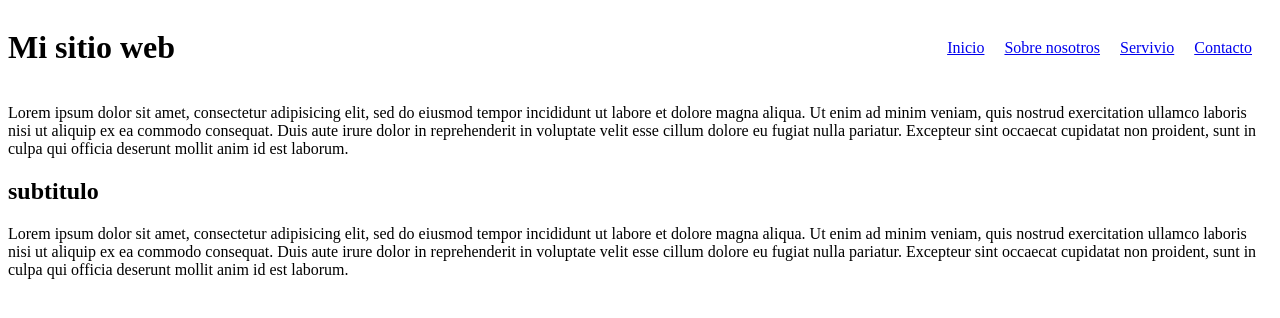
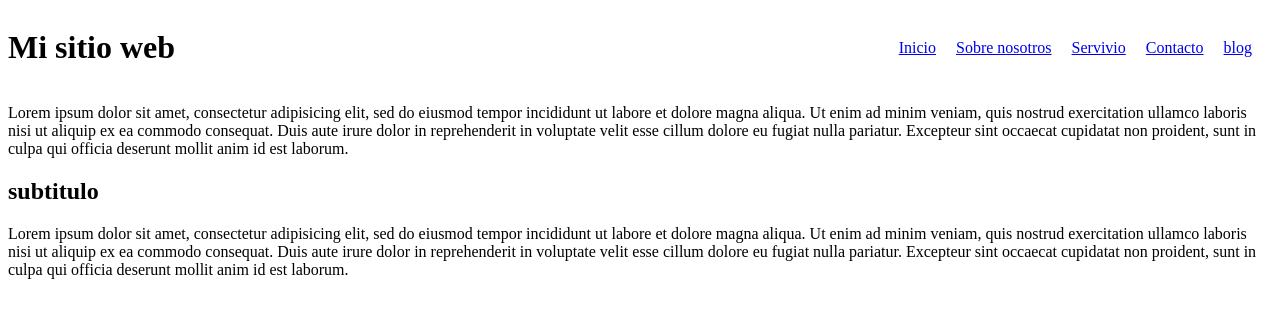
Before and after one commit to gmontes1399/miweb, a plain HTML site: page index.html in a window 1280 px wide. Drawn offline with Linux system fonts and the light colour scheme.

Commit message:
agregar enlace al menu

```diff
--- a/index.html
+++ b/index.html
@@ -1,9 +1,11 @@
 <html>
+
 <head>
     <meta charset="UTF-8">
     <title>proyecto crehana</title>
     <link rel="stylesheet" type="text/css" href="css/main.css">
 </head>
+
 <body>
 
     <div class="contenedor">
@@ -14,7 +16,9 @@
                     <a href="#">Inicio</a>
                 </li>
                 <li>
+
                     <a href="#">Sobre nosotros</a>
+
                 </li>
                 <li>
                     <a href="#">Servivio</a>
@@ -22,30 +26,24 @@
                 <li>
                     <a href="#">Contacto</a>
                 </li>
+                <li>
+                	<a href="#">blog</a>
+                </li>
             </ul>
         </header>
 
     </div>
     <main>
         <section>
-	<p>Lorem ipsum dolor sit amet, consectetur adipisicing elit, sed do eiusmod
-tempor incididunt ut labore et dolore magna aliqua. Ut enim ad minim veniam,
-quis nostrud exercitation ullamco laboris nisi ut aliquip ex ea commodo
-consequat. Duis aute irure dolor in reprehenderit in voluptate velit esse
-cillum dolore eu fugiat nulla pariatur. Excepteur sint occaecat cupidatat non
-proident, sunt in culpa qui officia deserunt mollit anim id est laborum.</p>
+            <p>Lorem ipsum dolor sit amet, consectetur adipisicing elit, sed do eiusmod tempor incididunt ut labore et dolore magna aliqua. Ut enim ad minim veniam, quis nostrud exercitation ullamco laboris nisi ut aliquip ex ea commodo consequat. Duis aute irure dolor in reprehenderit in voluptate velit esse cillum dolore eu fugiat nulla pariatur. Excepteur sint occaecat cupidatat non proident, sunt in culpa qui officia deserunt mollit anim id est laborum.</p>
         </section>
 
         <section>
             <h2>subtitulo</h2>
-	<p>Lorem ipsum dolor sit amet, consectetur adipisicing elit, sed do eiusmod
-tempor incididunt ut labore et dolore magna aliqua. Ut enim ad minim veniam,
-quis nostrud exercitation ullamco laboris nisi ut aliquip ex ea commodo
-consequat. Duis aute irure dolor in reprehenderit in voluptate velit esse
-cillum dolore eu fugiat nulla pariatur. Excepteur sint occaecat cupidatat non
-proident, sunt in culpa qui officia deserunt mollit anim id est laborum.</p>
+            <p>Lorem ipsum dolor sit amet, consectetur adipisicing elit, sed do eiusmod tempor incididunt ut labore et dolore magna aliqua. Ut enim ad minim veniam, quis nostrud exercitation ullamco laboris nisi ut aliquip ex ea commodo consequat. Duis aute irure dolor in reprehenderit in voluptate velit esse cillum dolore eu fugiat nulla pariatur. Excepteur sint occaecat cupidatat non proident, sunt in culpa qui officia deserunt mollit anim id est laborum.</p>
         </section>
     </main>
 
 </body>
+
 </html>
```
Lines whose indentation alone changed are shown as unchanged.
